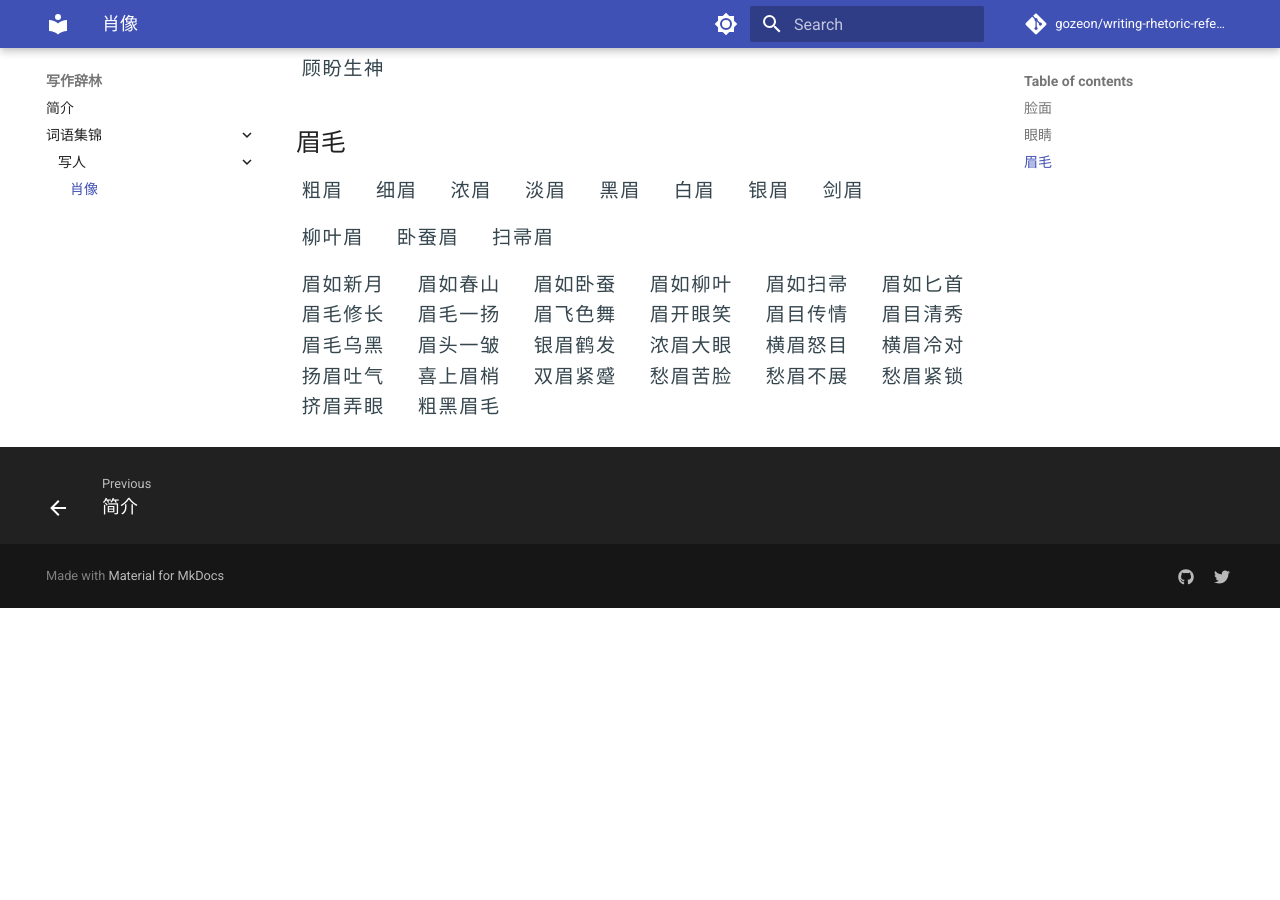
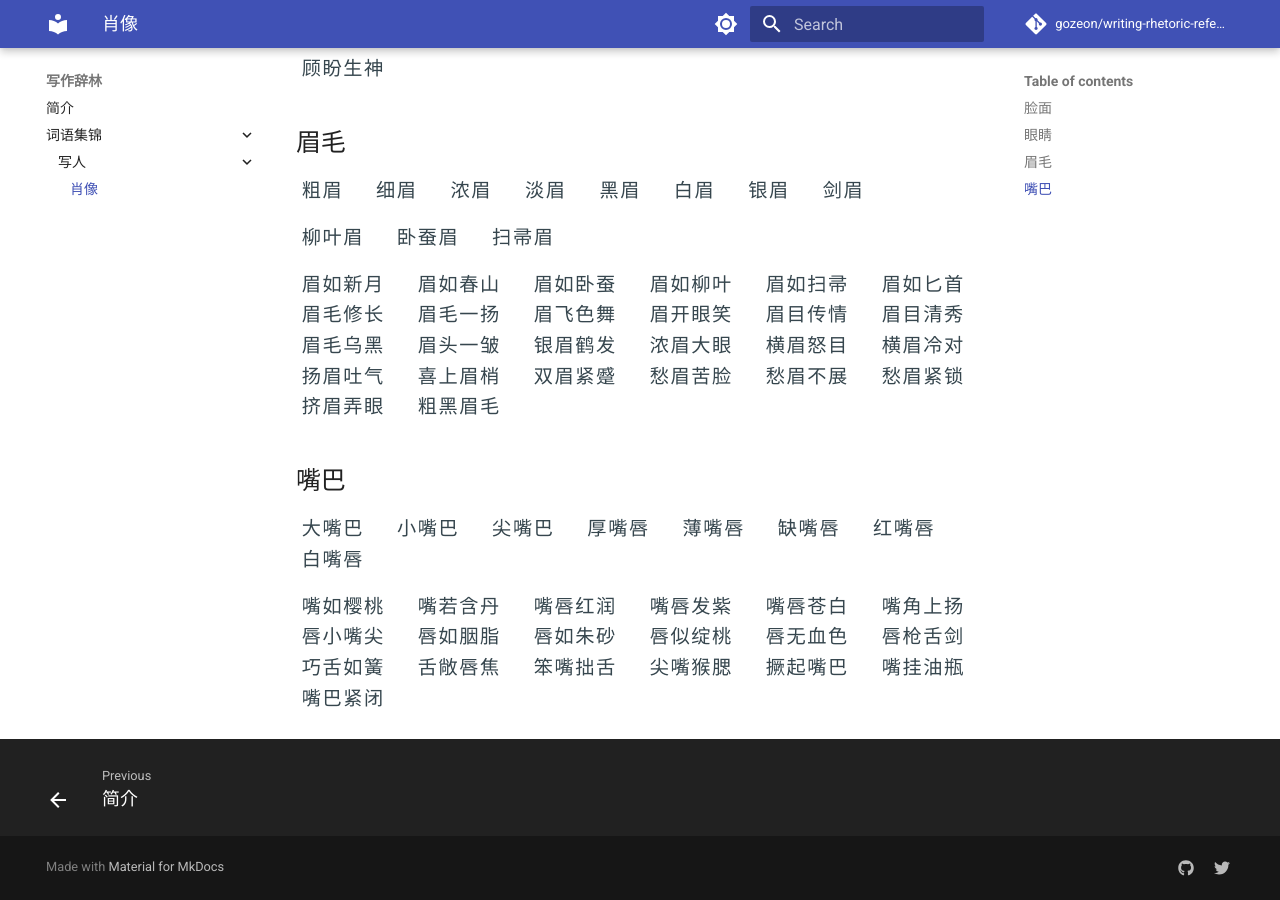
Before and after one commit to gozeon/writing-rhetoric-reference, an MkDocs documentation site: the page built from docs/词语集锦/写人/肖像.md, in a window 1280 px wide and 900 px high, scrolled down 1222 px. Built offline with MkDocs 1.6.1 and Material for MkDocs 9.7.7, drawn with Linux system fonts in a browser that asks for light colours; comment, search, counter and statistics services are not loaded; before the commit the page ends 1830 px from its top, so only the background shows below that.

Commit message:
doc: 嘴巴

```diff
--- a/docs/词语集锦/写人/肖像.md
+++ b/docs/词语集锦/写人/肖像.md
@@ -230,3 +230,34 @@
 `愁眉紧锁`
 `挤眉弄眼`
 `粗黑眉毛`
+
+## 嘴巴
+
+`大嘴巴`
+`小嘴巴`
+`尖嘴巴`
+`厚嘴唇`
+`薄嘴唇`
+`缺嘴唇`
+`红嘴唇`
+`白嘴唇`
+
+`嘴如樱桃`
+`嘴若含丹`
+`嘴唇红润`
+`嘴唇发紫`
+`嘴唇苍白`
+`嘴角上扬`
+`唇小嘴尖`
+`唇如胭脂`
+`唇如朱砂`
+`唇似绽桃`
+`唇无血色`
+`唇枪舌剑`
+`巧舌如簧`
+`舌敞唇焦`
+`笨嘴拙舌`
+`尖嘴猴腮`
+`撅起嘴巴`
+`嘴挂油瓶`
+`嘴巴紧闭`
```
